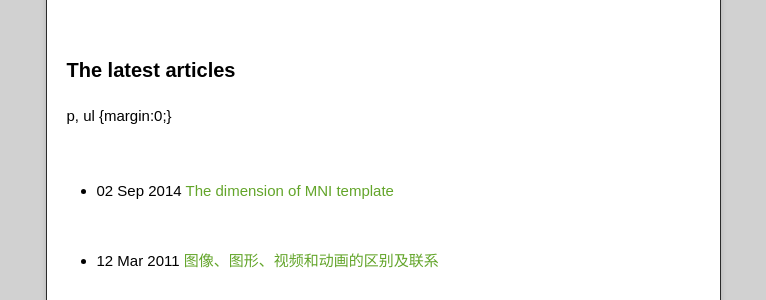
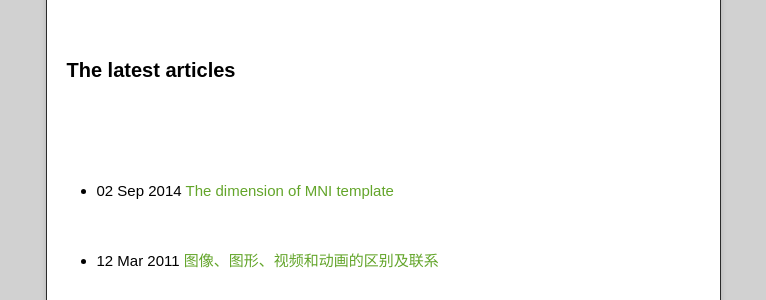
Before and after one commit to jojowang17/jekyll_demo, a Jekyll site: the page built from index.html, in a window 1280 px wide. Shown: the part 718-1018 px from the top of the page, without its empty margins (257-1023 px from the left). Built offline with Jekyll 4.4.1, drawn with Linux system fonts in a browser that asks for light colours; nearby versions of some CDN libraries.

Commit message:
Update index.html

```diff
--- a/index.html
+++ b/index.html
@@ -20,8 +20,7 @@ title: Jojo WANG's Blog
 
 <div>
 <br><br><br>
-<h3>The latest articles</h3>
-p, ul {margin:0;}
+<p style="margin-bottom:4px;"><h3>The latest articles</h3></p>
 　　<ul>
 　　    {% for post in site.posts %}
 　　　　<li><p>{{ post.date | date_to_string }} <a href="{{ site.baseurl }}{{ post.url }}">{{ post.title }}</a></p></li>
```
